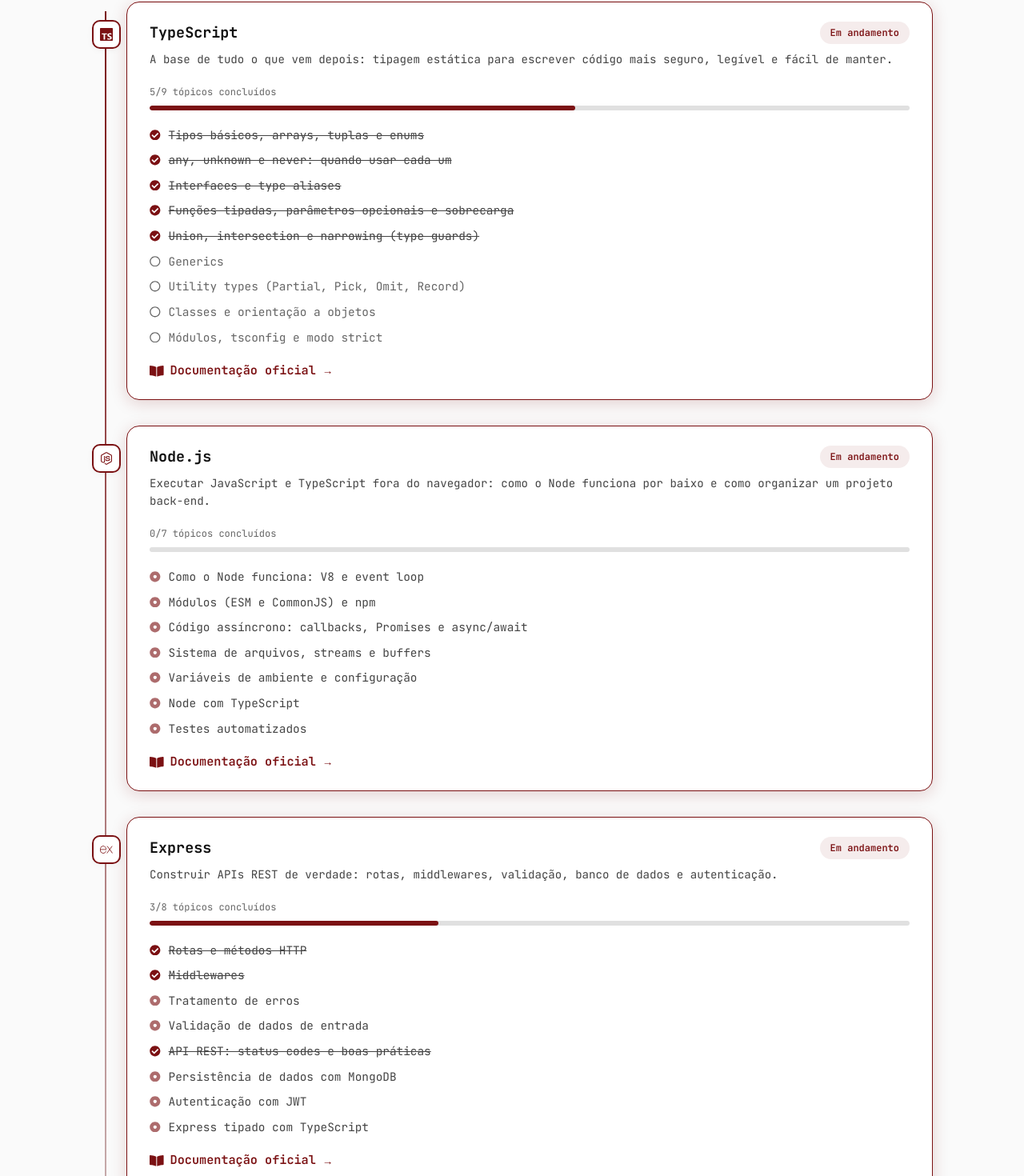
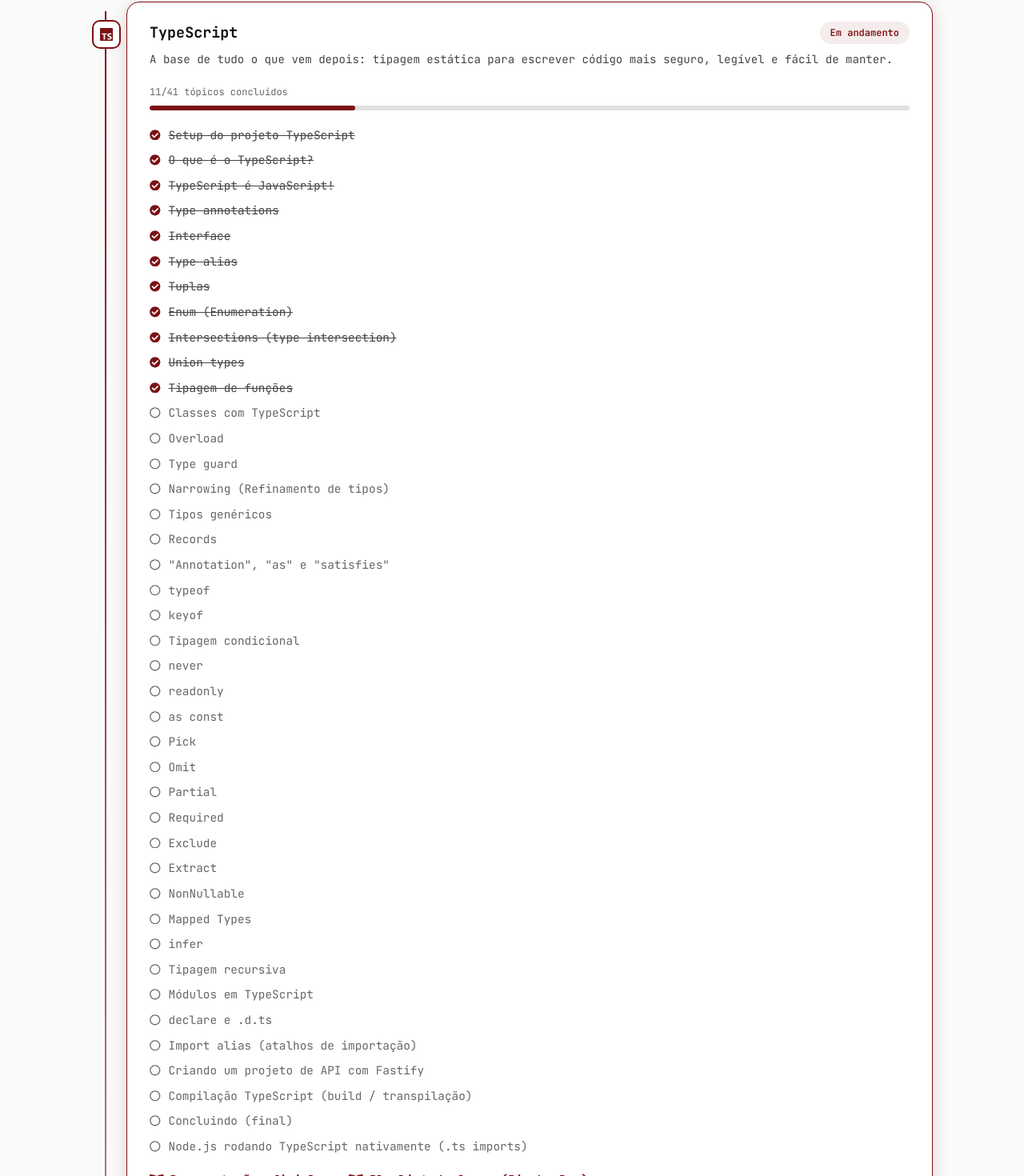
Before and after one commit to victorpcezar/meu-portfolio, a Next.js app: page /estudos in a window 1280 px wide. Shown: the part 398-1868 px from the top of the page at 80% size. Built offline with nearby package versions, Linux system fonts and the light colour scheme.

Commit message:
Atualizando card de estudos

```diff
--- a/src/data/roadmapData.ts
+++ b/src/data/roadmapData.ts
@@ -52,18 +52,54 @@ export const roadmap: RoadmapPhaseItem[] = [
         status: 'em-andamento',
         icon: SiTypescript,
         topics: [
-            { id: 'ts-tipos-basicos', title: 'Tipos básicos, arrays, tuplas e enums', status: 'concluido' },
-            { id: 'ts-any-unknown-never', title: 'any, unknown e never: quando usar cada um', status: 'concluido' },
-            { id: 'ts-interfaces-types', title: 'Interfaces e type aliases', status: 'concluido' },
-            { id: 'ts-funcoes', title: 'Funções tipadas, parâmetros opcionais e sobrecarga', status: 'concluido' },
-            { id: 'ts-union-narrowing', title: 'Union, intersection e narrowing (type guards)', status: 'concluido' },
-            { id: 'ts-generics', title: 'Generics', status: 'planejado' },
-            { id: 'ts-utility-types', title: 'Utility types (Partial, Pick, Omit, Record)', status: 'planejado' },
-            { id: 'ts-classes', title: 'Classes e orientação a objetos', status: 'planejado' },
-            { id: 'ts-config', title: 'Módulos, tsconfig e modo strict', status: 'planejado' },
+            { id: 'ts-01', title: 'Setup do projeto TypeScript', status: 'concluido' },
+            { id: 'ts-02', title: 'O que é o TypeScript?', status: 'concluido' },
+            { id: 'ts-03', title: 'TypeScript é JavaScript!', status: 'concluido' },
+            { id: 'ts-04', title: 'Type annotations', status: 'concluido' },
+            { id: 'ts-05', title: 'Interface', status: 'concluido' },
+            { id: 'ts-06', title: 'Type alias', status: 'concluido' },
+            { id: 'ts-07', title: 'Tuplas', status: 'concluido' },
+            { id: 'ts-08', title: 'Enum (Enumeration)', status: 'concluido' },
+            { id: 'ts-09', title: 'Intersections (type intersection)', status: 'concluido' },
+            { id: 'ts-10', title: 'Union types', status: 'concluido' },
+            { id: 'ts-11', title: 'Tipagem de funções', status: 'concluido' },
+            { id: 'ts-12', title: 'Classes com TypeScript', status: 'planejado' },
+            { id: 'ts-13', title: 'Overload', status: 'planejado' },
+            { id: 'ts-14', title: 'Type guard', status: 'planejado' },
+            { id: 'ts-15', title: 'Narrowing (Refinamento de tipos)', status: 'planejado' },
+            { id: 'ts-16', title: 'Tipos genéricos', status: 'planejado' },
+            { id: 'ts-17', title: 'Records', status: 'planejado' },
+            { id: 'ts-18', title: '"Annotation", "as" e "satisfies"', status: 'planejado' },
+            { id: 'ts-19', title: 'typeof', status: 'planejado' },
+            { id: 'ts-20', title: 'keyof', status: 'planejado' },
+            { id: 'ts-21', title: 'Tipagem condicional', status: 'planejado' },
+            { id: 'ts-22', title: 'never', status: 'planejado' },
+            { id: 'ts-23', title: 'readonly', status: 'planejado' },
+            { id: 'ts-24', title: 'as const', status: 'planejado' },
+            { id: 'ts-25', title: 'Pick', status: 'planejado' },
+            { id: 'ts-26', title: 'Omit', status: 'planejado' },
+            { id: 'ts-27', title: 'Partial', status: 'planejado' },
+            { id: 'ts-28', title: 'Required', status: 'planejado' },
+            { id: 'ts-29', title: 'Exclude', status: 'planejado' },
+            { id: 'ts-30', title: 'Extract', status: 'planejado' },
+            { id: 'ts-31', title: 'NonNullable', status: 'planejado' },
+            { id: 'ts-32', title: 'Mapped Types', status: 'planejado' },
+            { id: 'ts-33', title: 'infer', status: 'planejado' },
+            { id: 'ts-34', title: 'Tipagem recursiva', status: 'planejado' },
+            { id: 'ts-35', title: 'Módulos em TypeScript', status: 'planejado' },
+            { id: 'ts-36', title: 'declare e .d.ts', status: 'planejado' },
+            { id: 'ts-37', title: 'Import alias (atalhos de importação)', status: 'planejado' },
+            { id: 'ts-38', title: 'Criando um projeto de API com Fastify', status: 'planejado' },
+            { id: 'ts-39', title: 'Compilação TypeScript (build / transpilação)', status: 'planejado' },
+            { id: 'ts-40', title: 'Concluindo (final)', status: 'planejado' },
+            { id: 'ts-41', title: 'Node.js rodando TypeScript nativamente (.ts imports)', status: 'planejado' },
         ],
-        resources: [{ label: 'Documentação oficial', url: 'https://www.typescriptlang.org/docs/' }],
+        resources: [
+            { label: 'Documentação oficial', url: 'https://www.typescriptlang.org/docs/' },
+            { label: 'Playlist do Curso (Rincko Dev)', url: 'https://www.youtube.com/playlist?list=PL9tY_tDo_Q0DOAzTaPnWYsryfNLsz1K6U' }
+        ],
     },
+
     {
         id: 'nodejs',
         title: 'Node.js',
```
